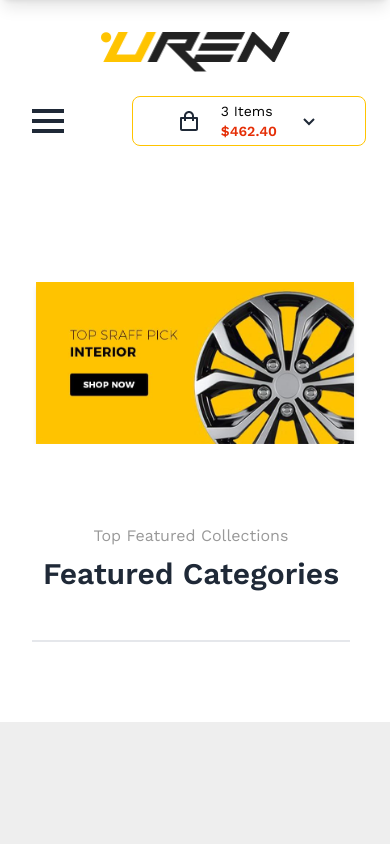
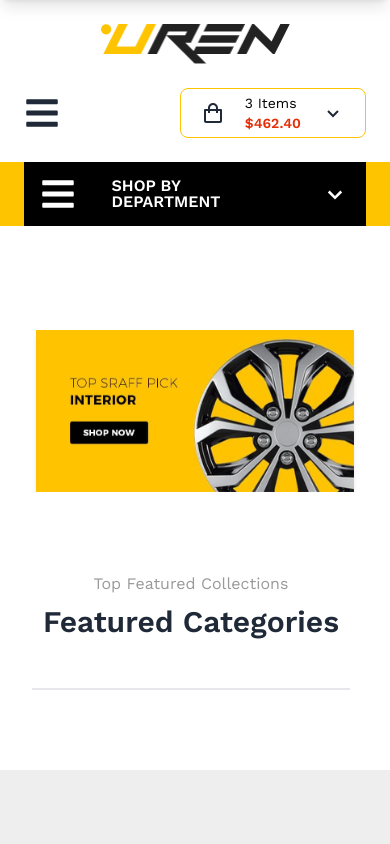
Before and after one commit to shahjalalhazari/Uren-Car-Accessories-Shop, a Next.js app: page / in a window 390 px wide. Shown: the top 844 px of the page. Built offline with nearby package versions, Linux system fonts and the light colour scheme.

Commit message:
categories list of Navbar added.

```diff
--- a/src/components/shared/navbar/BottomNavbar.jsx
+++ b/src/components/shared/navbar/BottomNavbar.jsx
@@ -4,7 +4,7 @@ import Link from "next/link";
 import { usePathname } from "next/navigation";
 import { FaBars, FaAngleDown, FaDollarSign, FaUser } from "react-icons/fa";
 
-const BottomNavbar = ({ navItems }) => {
+const BottomNavbar = ({ navItems, categories }) => {
   const pathname = usePathname();
 
   return (
@@ -125,27 +125,3 @@ const BottomNavbar = ({ navItems }) => {
 };
 
 export default BottomNavbar;
-
-
-const categories = [
-  {
-    title: "Tires",
-    path: "/",
-  },
-  {
-    title: "Spare Parts",
-    path: "/",
-  },
-  {
-    title: "Bumpers",
-    path: "/",
-  },
-  {
-    title: "Lights",
-    path: "/",
-  },
-  {
-    title: "Suspensions",
-    path: "/",
-  },
-];
--- a/src/components/shared/navbar/MobileScreenNavbar.jsx
+++ b/src/components/shared/navbar/MobileScreenNavbar.jsx
@@ -3,14 +3,22 @@ import Image from "next/image";
 import Link from "next/link";
 import { usePathname } from "next/navigation";
 import { useState } from "react";
-import { BiChevronDown, BiMenu, BiSearch, BiShoppingBag, BiSolidPhone, BiX } from "react-icons/bi";
+import {
+  BiChevronDown,
+  BiSearch,
+  BiShoppingBag,
+  BiSolidPhone,
+  BiX,
+} from "react-icons/bi";
+import { FaBars } from "react-icons/fa";
 
-const MobileScreenNavbar = ({ navItems }) => {
+const MobileScreenNavbar = ({ navItems, categories }) => {
   const pathname = usePathname();
 
   const [navbarOpen, setNavbarOpen] = useState(false);
   return (
     <div className="mobile-screen md:hidden">
+      <div className="p-6">
         {/* LOGO */}
         <Link href="/">
           <Image
@@ -23,8 +31,11 @@ const MobileScreenNavbar = ({ navItems }) => {
         </Link>
         <ul className="mobile-navbar">
           {/* Hamburger Menu Btn */}
-        <li className="text-5xl" onClick={() => setNavbarOpen(true)}>
-          <BiMenu />
+          <li
+            className="text-4xl transition-all ease-in-out duration-300"
+            onClick={() => setNavbarOpen(true)}
+          >
+            <FaBars />
           </li>
           {/* Cart */}
           <li className="nav-cart-btn">
@@ -165,6 +176,31 @@ const MobileScreenNavbar = ({ navItems }) => {
           )}
         </ul>
       </div>
+
+      {/* Category Menu  */}
+      <div className="bg-primary px-6">
+        <div className="group dropdown w-full">
+          <div className="category-list-heading">
+            <FaBars className="text-4xl" />
+            <h2 className="category-list-heading-text">
+              <span>Shop By</span>
+              <br />
+              <span>Department</span>
+            </h2>
+            <BiChevronDown className="text-3xl" />
+          </div>
+
+          {/* Category List */}
+          <ul className="category-list">
+            {categories?.map((item) => (
+              <Link className="" key={item.title} href={item.path}>
+                <li className="dropdown-list-item">{item.title}</li>
+              </Link>
+            ))}
+          </ul>
+        </div>
+      </div>
+    </div>
   );
 };
 
--- a/src/components/shared/navbar/Navbar.jsx
+++ b/src/components/shared/navbar/Navbar.jsx
@@ -9,11 +9,11 @@ const Navbar = () => {
     <div>
       {/* These nav styles are for large screen */}
       <TopNavbar />
-      <BottomNavbar navItems={navItems} />
+      <BottomNavbar navItems={navItems} categories={categories} />
       <StickyNavbar navItems={navItems} />
 
       {/* For Mobile or small screen */}
-      <MobileScreenNavbar navItems={navItems} />
+      <MobileScreenNavbar navItems={navItems} categories={categories} />
     </div>
   );
 };
@@ -46,3 +46,26 @@ const navItems = [
     path: "/contact-us",
   },
 ];
+
+const categories = [
+  {
+    title: "Tires",
+    path: "/",
+  },
+  {
+    title: "Spare Parts",
+    path: "/",
+  },
+  {
+    title: "Bumpers",
+    path: "/",
+  },
+  {
+    title: "Lights",
+    path: "/",
+  },
+  {
+    title: "Suspensions",
+    path: "/",
+  },
+];
--- a/src/components/shared/navbar/navbar.css
+++ b/src/components/shared/navbar/navbar.css
@@ -98,21 +98,16 @@
     .btm-nav-bg {
         @apply hidden;
     }
-
-    .mobile-screen {
-        @apply py-8
-    }
-
     .mobile-screen .uren-logo {
         @apply mx-auto mb-6
     }
 
     .mobile-navbar {
-        @apply flex justify-between items-center px-6;
+        @apply flex justify-between items-center;
     }
 
     .mobile-cart-btn {
-        @apply flex gap-5 items-center px-6;
+        @apply flex gap-5 items-center;
     }
 
     .mobile-sidebar-overlay {
@@ -120,11 +115,11 @@
     }
 
     .mobile-menu-sidebar {
-        @apply fixed top-0 right-0 w-3/4 h-full bg-white opacity-95 shadow-lg z-50 transition-all duration-500 ease-in-out;
+        @apply fixed top-0 right-0 w-3/4 h-full bg-white opacity-95 shadow-lg z-50 animate-fadeIn;
     }
 
     .mobile-sidebar-close-btn {
-        @apply absolute top-0 left-[-46px] text-3xl bg-secondary text-base-100 px-2 py-[15px]
+        @apply absolute top-0 left-[-46px] text-3xl bg-secondary text-base-100 px-2 py-[15px] transition-all ease-in-out duration-300;
     }
 
     .mobile-search-form {
@@ -150,4 +145,30 @@
     .nav-phone-num {
         @apply text-xl font-semibold text-secondary;
     }
+    /* Categories List */
+    .category-list-heading {
+        @apply bg-[#000] relative text-base-100 flex justify-between items-center py-[14px] transition-all ease-in-out duration-300;
+    }
+
+    .category-list-heading-text {
+        @apply uppercase flex-col font-semibold leading-none;
+    }
+
+    .category-list {
+        @apply absolute p-4 font-medium left-0 hidden w-full bg-base-100 shadow-lg border border-primary border-t-0 animate-fadeIn;
+        z-index: 100;
+    }
+
+    .dropdown-list {
+        @apply absolute right-0 hidden w-max bg-base-100 border border-primary border-t-0 p-3 shadow-lg animate-fadeIn;
+        z-index: 100;
+    }
+
+    .dropdown-list-item {
+        @apply py-2;
+    }
+
+    .dropdown-list-item:hover {
+        @apply bg-gray-100 text-secondary
+    }
 }
```
Lines whose indentation alone changed are shown as unchanged.
